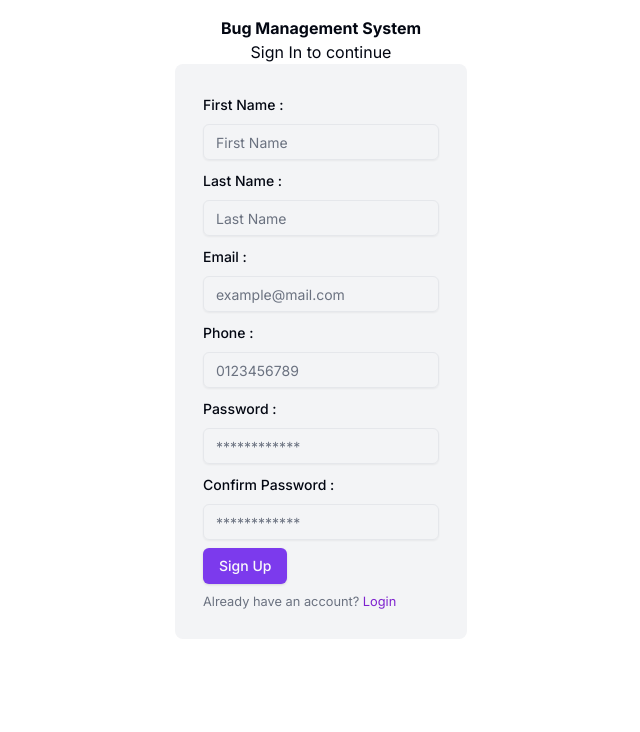
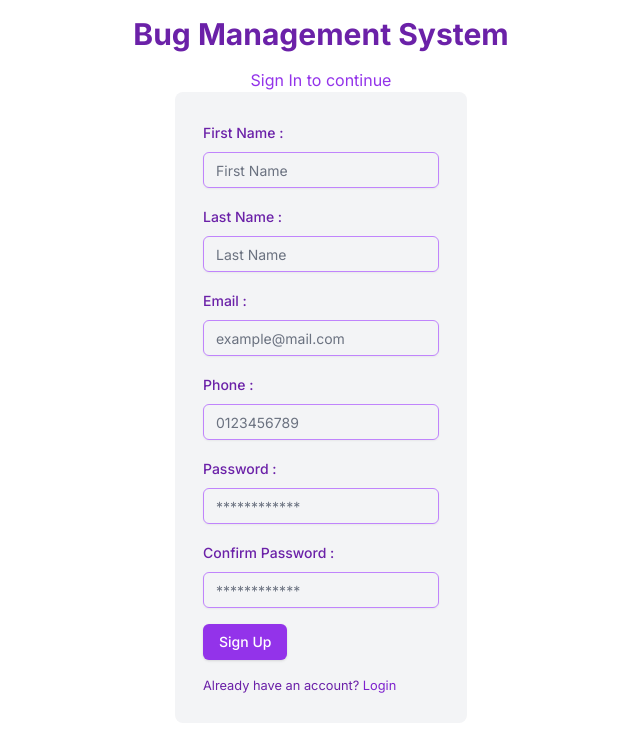
Before and after one commit to SupercoolKartik/Bug-Management-System---Client, a Next.js app: page /auth/signup in a window 1280 px wide. Shown: the top 732 px of the page, without its empty margins (319-959 px from the left). Built offline with nearby package versions, Linux system fonts and the light colour scheme.

Commit message:
Changed the Login/Signup UI

```diff
--- a/app/auth/login/page.tsx
+++ b/app/auth/login/page.tsx
@@ -75,20 +75,29 @@ const Login = () => {
     }
   };
   return (
-    <div className="h-screen container mx-auto flex flex-wrap flex-col items-center justify-center">
-      <h1 className="font-bold absolute top-2">Bug Management System</h1>
-      <h3>Login to continue</h3>
-      <div className="bg-gray-100 rounded-lg p-7 flex flex-col ">
+    <div className="h-screen container mx-auto flex flex-wrap flex-col items-center justify-center bg-purple-50">
+      <h1 className="font-bold text-purple-800 absolute top-4 text-3xl">
+        Bug Management System
+      </h1>
+      <h3 className="text-purple-700 mb-4">Login to continue</h3>
+      <div className="bg-white shadow-md rounded-lg p-8 flex flex-col items-center w-full max-w-md">
         <Form {...form}>
-          <form onSubmit={form.handleSubmit(onSubmit)} className="space-y-3">
+          <form
+            onSubmit={form.handleSubmit(onSubmit)}
+            className="space-y-4 w-full"
+          >
             <FormField
               control={form.control}
               name="email"
               render={({ field }) => (
                 <FormItem>
-                  <FormLabel>Email :</FormLabel>
+                  <FormLabel className="text-purple-800">Email :</FormLabel>
                   <FormControl>
-                    <Input placeholder="example@mail.com" {...field} />
+                    <Input
+                      placeholder="example@mail.com"
+                      {...field}
+                      className="w-full p-2 border border-purple-300 rounded focus:outline-none focus:ring-2 focus:ring-purple-600"
+                    />
                   </FormControl>
                   <FormMessage />
                 </FormItem>
@@ -99,21 +108,30 @@ const Login = () => {
               name="password"
               render={({ field }) => (
                 <FormItem>
-                  <FormLabel>Password :</FormLabel>
+                  <FormLabel className="text-purple-800">Password :</FormLabel>
                   <FormControl>
-                    <Input placeholder="************" {...field} />
+                    <Input
+                      type="password"
+                      placeholder="************"
+                      {...field}
+                      className="w-full p-2 border border-purple-300 rounded focus:outline-none focus:ring-2 focus:ring-purple-600"
+                    />
                   </FormControl>
-
                   <FormMessage />
                 </FormItem>
               )}
             />
-            <Button type="submit">Login</Button>
-            <FormDescription>
+            <Button
+              type="submit"
+              className="w-full py-2 bg-purple-700 text-white rounded-lg hover:bg-purple-800 transition-colors"
+            >
+              Login
+            </Button>
+            <FormDescription className="text-center mt-4">
               Don't have an account?{" "}
               <Link
                 href="signup"
-                className="text-underline text-purple-700 hover:text-purple-900"
+                className="text-purple-700 hover:text-purple-900 underline"
               >
                 Signup
               </Link>
--- a/app/auth/signup/page.tsx
+++ b/app/auth/signup/page.tsx
@@ -112,19 +112,27 @@ const Signup = () => {
   };
   return (
     <div className="container px-5 py-4 mx-auto flex flex-wrap flex-col items-center justify-center">
-      <h1 className="font-bold">Bug Management System</h1>
-      <h3>Sign In to continue</h3>
+      <h1 className="font-bold text-purple-800 text-3xl mb-4">
+        Bug Management System
+      </h1>
+      <h3 className="text-purple-600">Sign In to continue</h3>
       <div className="bg-gray-100 rounded-lg p-7 flex flex-col mt-10 md:mt-0">
         <Form {...form}>
-          <form onSubmit={handleSubmit(onSubmit)} className="space-y-2">
+          <form onSubmit={handleSubmit(onSubmit)} className="space-y-4">
             <FormField
               control={form.control}
               name="firstName"
               render={({ field }) => (
                 <FormItem>
-                  <FormLabel>First Name :</FormLabel>
+                  <FormLabel className="text-purple-800">
+                    First Name :
+                  </FormLabel>
                   <FormControl>
-                    <Input placeholder="First Name" {...field} />
+                    <Input
+                      placeholder="First Name"
+                      {...field}
+                      className="border-purple-400"
+                    />
                   </FormControl>
                   <FormMessage>{errors.firstName?.message}</FormMessage>
                 </FormItem>
@@ -135,9 +143,13 @@ const Signup = () => {
               name="lastName"
               render={({ field }) => (
                 <FormItem>
-                  <FormLabel>Last Name :</FormLabel>
+                  <FormLabel className="text-purple-800">Last Name :</FormLabel>
                   <FormControl>
-                    <Input placeholder="Last Name" {...field} />
+                    <Input
+                      placeholder="Last Name"
+                      {...field}
+                      className="border-purple-400"
+                    />
                   </FormControl>
                   <FormMessage>{errors.lastName?.message}</FormMessage>
                 </FormItem>
@@ -148,9 +160,13 @@ const Signup = () => {
               name="email"
               render={({ field }) => (
                 <FormItem>
-                  <FormLabel>Email :</FormLabel>
+                  <FormLabel className="text-purple-800">Email :</FormLabel>
                   <FormControl>
-                    <Input placeholder="example@mail.com" {...field} />
+                    <Input
+                      placeholder="example@mail.com"
+                      {...field}
+                      className="border-purple-400"
+                    />
                   </FormControl>
                   <FormMessage>{errors.email?.message}</FormMessage>
                 </FormItem>
@@ -161,9 +177,13 @@ const Signup = () => {
               name="phone"
               render={({ field }) => (
                 <FormItem>
-                  <FormLabel>Phone :</FormLabel>
+                  <FormLabel className="text-purple-800">Phone :</FormLabel>
                   <FormControl>
-                    <Input placeholder="0123456789" {...field} />
+                    <Input
+                      placeholder="0123456789"
+                      {...field}
+                      className="border-purple-400"
+                    />
                   </FormControl>
                   <FormMessage>{errors.phone?.message}</FormMessage>
                 </FormItem>
@@ -174,12 +194,13 @@ const Signup = () => {
               name="password"
               render={({ field }) => (
                 <FormItem>
-                  <FormLabel>Password :</FormLabel>
+                  <FormLabel className="text-purple-800">Password :</FormLabel>
                   <FormControl>
                     <Input
                       type="password"
                       placeholder="************"
                       {...field}
+                      className="border-purple-400"
                     />
                   </FormControl>
                   <FormMessage>{errors.password?.message}</FormMessage>
@@ -191,24 +212,32 @@ const Signup = () => {
               name="confirmPassword"
               render={({ field }) => (
                 <FormItem>
-                  <FormLabel>Confirm Password :</FormLabel>
+                  <FormLabel className="text-purple-800">
+                    Confirm Password :
+                  </FormLabel>
                   <FormControl>
                     <Input
                       type="password"
                       placeholder="************"
                       {...field}
+                      className="border-purple-400"
                     />
                   </FormControl>
                   <FormMessage>{errors.confirmPassword?.message}</FormMessage>
                 </FormItem>
               )}
             />
-            <Button type="submit">Sign Up</Button>
-            <FormDescription>
+            <Button
+              type="submit"
+              className="bg-purple-600 hover:bg-purple-700 text-white"
+            >
+              Sign Up
+            </Button>
+            <FormDescription className="text-purple-800">
               Already have an account?{" "}
               <Link
                 href="login"
-                className="text-underline text-purple-700 hover:text-purple-900"
+                className="text-purple-700 hover:text-purple-900"
               >
                 Login
               </Link>
--- a/app/projects/myprojects/page.tsx
+++ b/app/projects/myprojects/page.tsx
@@ -73,15 +73,6 @@ const MyProjects = () => {
     }
   };
 
-  // Defining your form with useForm
-  const form = useForm<z.infer<typeof createProjectSchema>>({
-    resolver: zodResolver(createProjectSchema),
-    defaultValues: {
-      projectName: "",
-      projectDescription: "",
-    },
-  });
-
   const addUserToProject = async (
     userProjectData: {
       projectId: string;
@@ -109,6 +100,15 @@ const MyProjects = () => {
       console.error("Error adding users to project:", error);
     }
   };
+
+  // Defining your form with useForm
+  const form = useForm<z.infer<typeof createProjectSchema>>({
+    resolver: zodResolver(createProjectSchema),
+    defaultValues: {
+      projectName: "",
+      projectDescription: "",
+    },
+  });
 
   // Defining the submit handler
   const onSubmit = async (values: z.infer<typeof createProjectSchema>) => {
```
